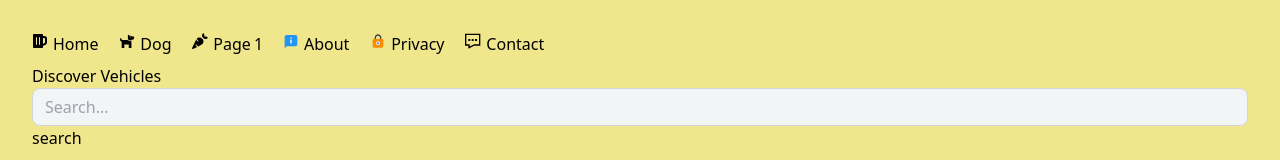
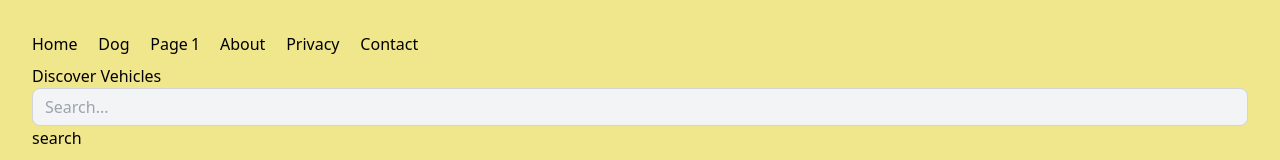
Before and after one commit to einSelbst/overnext, a Next.js app: page /dog in a window 1280 px wide. Shown: the top 160 px of the page. Built offline with nearby package versions, Linux system fonts and the light colour scheme; a web font is replaced by a local one.

Commit message:
feat: do not use react-icons, breaks with preact

```diff
--- a/src/components/layout/menu-item.tsx
+++ b/src/components/layout/menu-item.tsx
@@ -1,7 +1,7 @@
 import Link from 'next/link'
 import * as PropTypes from 'prop-types'
 import * as React from 'react'
-import { FaCarrot } from 'react-icons/fa'
+/* import { FaCarrot } from 'react-icons/fa' */
 
 /**
  * @see {@link https://gist.github.com/busypeoples/6ac09e8dd63a12f78603fd76aa9cf580}
@@ -23,12 +23,12 @@ type InferPropertyTypes<
 const MenuItem: React.FC<MenuItemProps> = (
   props: MenuItemProps
 ): React.ReactElement => {
-  const myIcon = React.createElement(props.icon)
+  /* const myIcon = React.createElement(props.icon) */
   return (
     <>
       <Link href={props.path}>
         <a>
-          {myIcon}
+          {/* {myIcon} */}
           {props.title}
         </a>
       </Link>
@@ -40,11 +40,11 @@ const MenuItem: React.FC<MenuItemProps> = (
 const menuItemPropertyTypes = {
   title: PropTypes.string.isRequired,
   path: PropTypes.string.isRequired,
-  icon: PropTypes.func.isRequired,
+  /* icon: PropTypes.func.isRequired, */
 }
 
 const menuItemDefaultProps = {
-  icon: FaCarrot,
+  /* icon: FaCarrot, */
 }
 
 type MenuItemProps = InferPropertyTypes<
@@ -53,6 +53,7 @@ type MenuItemProps = InferPropertyTypes<
 >
 
 MenuItem.propTypes = menuItemPropertyTypes
+
 MenuItem.defaultProps = menuItemDefaultProps
 
 export default MenuItem
--- a/src/components/layout/navigation.tsx
+++ b/src/components/layout/navigation.tsx
@@ -1,7 +1,7 @@
 import Link from 'next/link'
-import { FaBeer, FaCarrot, FaDog } from 'react-icons/fa'
-import { FcAbout, FcPrivacy } from 'react-icons/fc'
-import { GrContact } from 'react-icons/gr'
+/* import { FaBeer, FaCarrot, FaDog } from 'react-icons/fa' */
+/* import { FcAbout, FcPrivacy } from 'react-icons/fc' */
+/* import { GrContact } from 'react-icons/gr' */
 import MenuItem from './menu-item'
 
 type Props = {
@@ -13,12 +13,18 @@ type Props = {
 const Navigation = (props: Props): ComponentReturnType => (
   <>
     <nav title='Site Navigation'>
-      <MenuItem title='Home' path='/' icon={FaBeer} />
-      <MenuItem title='Dog' path='/dog' icon={FaDog} />
-      <MenuItem title='Page 1' path='/page-1' icon={FaCarrot} />
-      <MenuItem title='About' path='/legal/about' icon={FcAbout} />
-      <MenuItem title='Privacy' path='/legal/privacy' icon={FcPrivacy} />
-      <MenuItem title='Contact' path='/legal/contact' icon={GrContact} />
+      {/* <MenuItem title='Home' path='/' icon={FaBeer} /> */}
+      <MenuItem title='Home' path='/' />
+      {/* <MenuItem title='Dog' path='/dog' icon={FaDog} /> */}
+      <MenuItem title='Dog' path='/dog' />
+      {/* <MenuItem title='Page 1' path='/page-1' icon={FaCarrot} /> */}
+      <MenuItem title='Page 1' path='/page-1' />
+      {/* <MenuItem title='About' path='/legal/about' icon={FcAbout} /> */}
+      <MenuItem title='About' path='/legal/about' />
+      {/* <MenuItem title='Privacy' path='/legal/privacy' icon={FcPrivacy} /> */}
+      <MenuItem title='Privacy' path='/legal/privacy' />
+      {/* <MenuItem title='Contact' path='/legal/contact' icon={GrContact} /> */}
+      <MenuItem title='Contact' path='/legal/contact' />
       {/* @see https://github.com/sindresorhus/react-extras#choose */}
       <div>
         {(() => {
```
